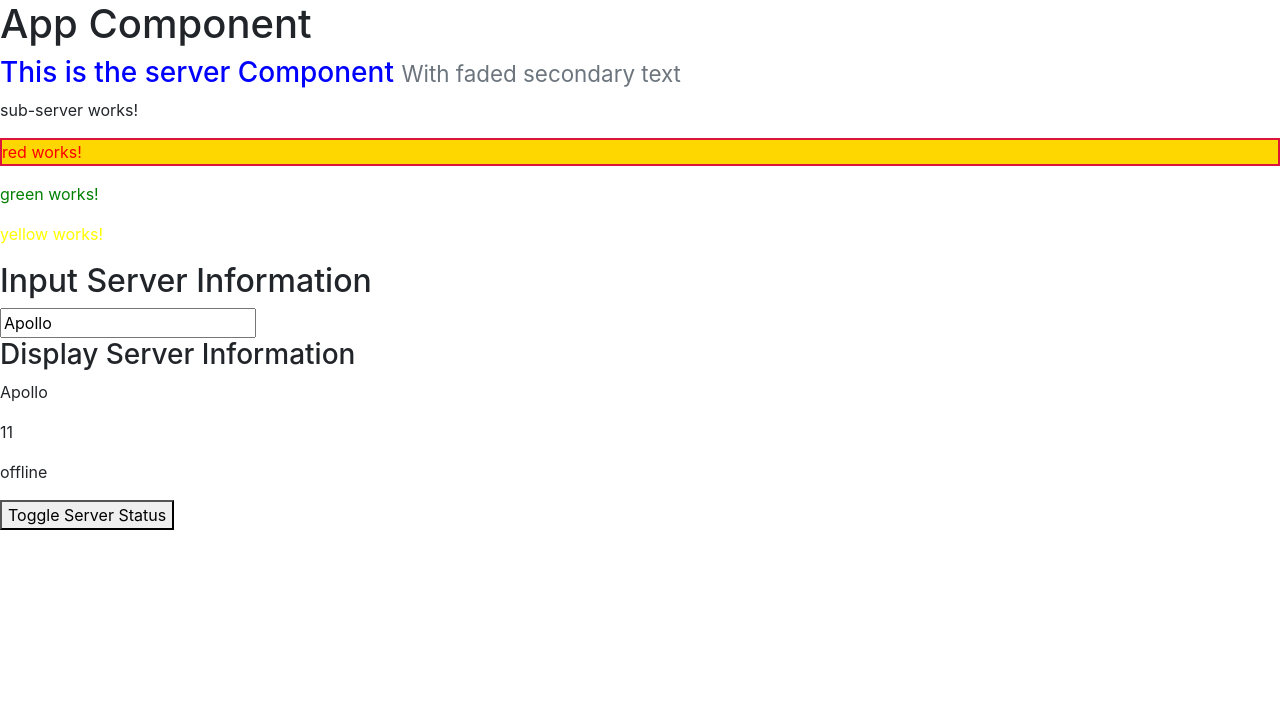
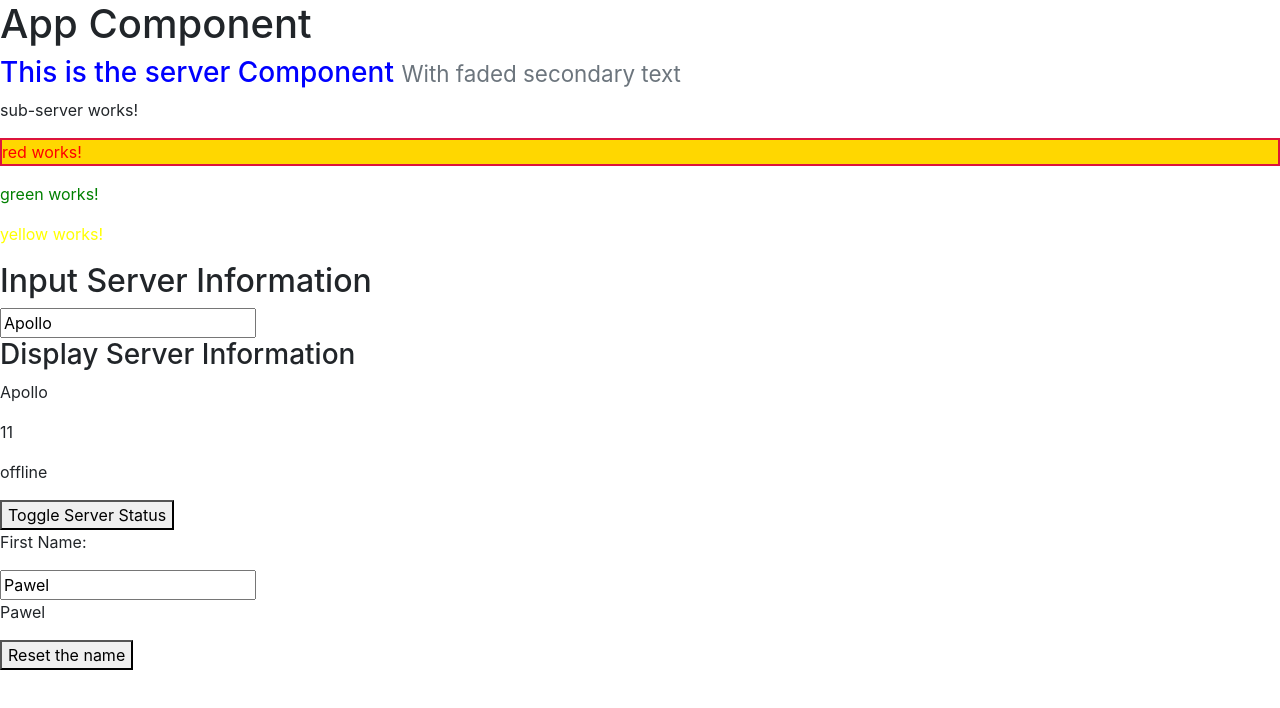
Before and after one commit to pawgid/angularApp, an Angular app: page / in a window 1280 px wide. Shown: the top 708 px of the page. Built offline with nearby package versions, Linux system fonts and the light colour scheme.

Commit message:
Added input text field 'First Name', paragraph to show first name and button to reset it

```diff
--- a/src/app/app.component.html
+++ b/src/app/app.component.html
@@ -11,4 +11,8 @@
 <p>{{ServerPID}}</p>
 <p>{{ServerStatus}}</p>
 
-<button [disabled]="buttonState" (click)="toggleServerStatus()"> Toggle Server Status</button>
+<button [disabled]="buttonState" (click)="toggleServerStatus()"> Toggle Server Status</button><br>
+<p>First Name:</p>
+<input type="text" [(ngModel)]="firstName">
+<p>{{firstName}}</p>
+<button (click) ="resetTheName()">Reset the name</button>
--- a/src/app/app.component.ts
+++ b/src/app/app.component.ts
@@ -12,6 +12,7 @@ export class AppComponent {
   ServerStatus = 'offline';
   statusFlag = false;
   buttonState = true;
+  firstName = 'Pawel';
 
   constructor() {
     setTimeout(() => {
@@ -28,4 +29,8 @@ export class AppComponent {
     }
     return this.ServerStatus;
   }
+
+  resetTheName() {
+    this.firstName = ''
+  }
 }
```
